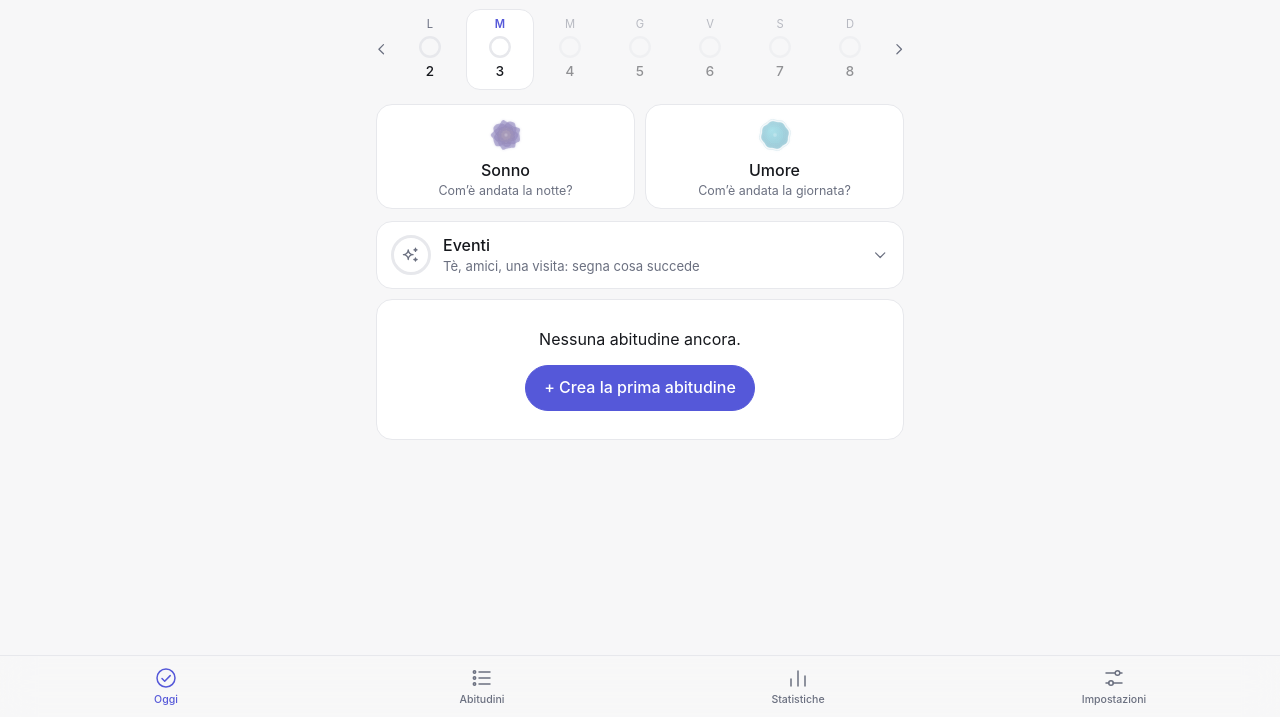
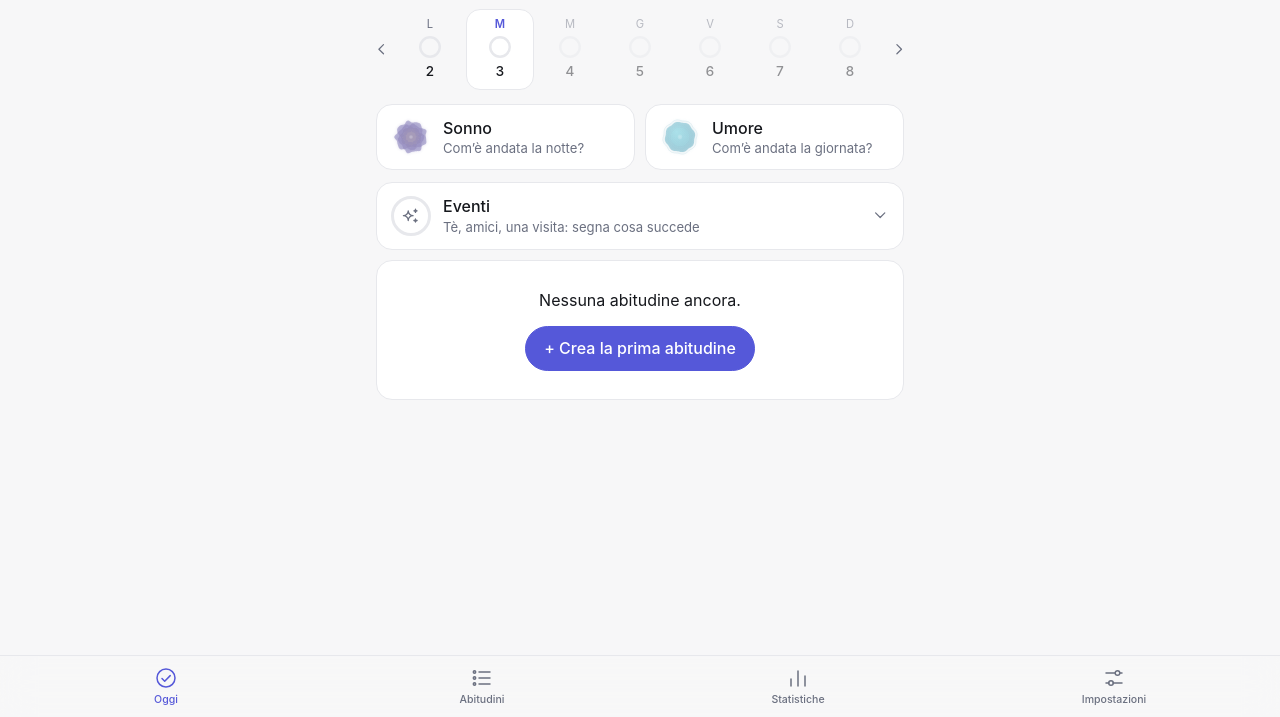
Before and after one commit to lucfal00/habits, a website with bundled scripts: page index.html in a window 1280 px wide. Shown: the part 83-800 px from the top of the page. Built offline with nearby package versions, Linux system fonts and the light colour scheme.

Commit message:
Oggi: Sonno e Umore di nuovo orizzontali, grandezza come prima
Co-Authored-By: Claude Opus 5.5 <noreply@anthropic.com>

```diff
--- a/js/views/today.js
+++ b/js/views/today.js
@@ -90,11 +90,11 @@ function journalCards(doc, future) {
   const moodSub = m ? MOOD_LABELS[m.mood - 1] : 'Com’è andata la giornata?';
   return `<div class="journal-row">
     <button class="card mood-card" data-act="sleep"${future ? ' disabled' : ''}>
-      <canvas data-sleep="${s ? s.q : 0}" width="40" height="40" aria-hidden="true"></canvas>
+      <canvas data-sleep="${s ? s.q : 0}" width="44" height="44" aria-hidden="true"></canvas>
       <span class="grow"><b>Sonno</b><small>${esc(sleepSub)}</small></span>
     </button>
     <button class="card mood-card" data-act="mood"${future ? ' disabled' : ''}>
-      <canvas data-mood="${m ? m.mood : 0}" width="40" height="40" aria-hidden="true"></canvas>
+      <canvas data-mood="${m ? m.mood : 0}" width="44" height="44" aria-hidden="true"></canvas>
       <span class="grow"><b>Umore</b><small>${esc(moodSub)}</small></span>
     </button>
   </div>`;
--- a/style.css
+++ b/style.css
@@ -375,10 +375,10 @@ details .rows li { padding-left: 0; padding-right: 0; }
 .mood-card b { display: block; font-weight: 500; }
 .mood-card .chev { color: var(--muted); font-size: 1.4rem; }
 .journal-row { display: grid; grid-template-columns: repeat(2, minmax(0, 1fr)); gap: 10px; margin-bottom: 12px; }
-.journal-row .mood-card { margin: 0; flex-direction: column; justify-content: flex-start; gap: 4px; padding: 10px 8px 9px; text-align: center; }
-.journal-row .mood-card canvas { width: 40px; height: 40px; }
+.journal-row .mood-card { margin: 0; gap: 10px; padding: 10px 12px; }
+.journal-row .mood-card canvas { width: 44px; height: 44px; }
 .journal-row .mood-card .grow { min-width: 0; }
-.journal-row .mood-card small { display: block; line-height: 1.3; margin-top: 1px; font-size: .78rem; }
+.journal-row .mood-card small { display: block; line-height: 1.25; }
 .mood-head { margin: 0 4px 6px; }
 .mood-head small { display: block; }
 .mood-hero { display: grid; justify-items: center; gap: 10px; margin: 8px 0 18px; }
--- a/sw.js
+++ b/sw.js
@@ -1,6 +1,6 @@
 // Offline support. Pages: network first (a new version shows on the next launch), cache when offline.
 // Other files: answer from cache, refresh the cache in the background.
-const CACHE = 'habits-v25';
+const CACHE = 'habits-v26';
 const FILES = [
   './', './index.html', './style.css', './manifest.webmanifest',
   './js/app.js', './js/store.js', './js/logic.js', './js/charts.js', './js/ui.js', './js/crypto.js', './js/sync.js', './js/mood.js',
```
